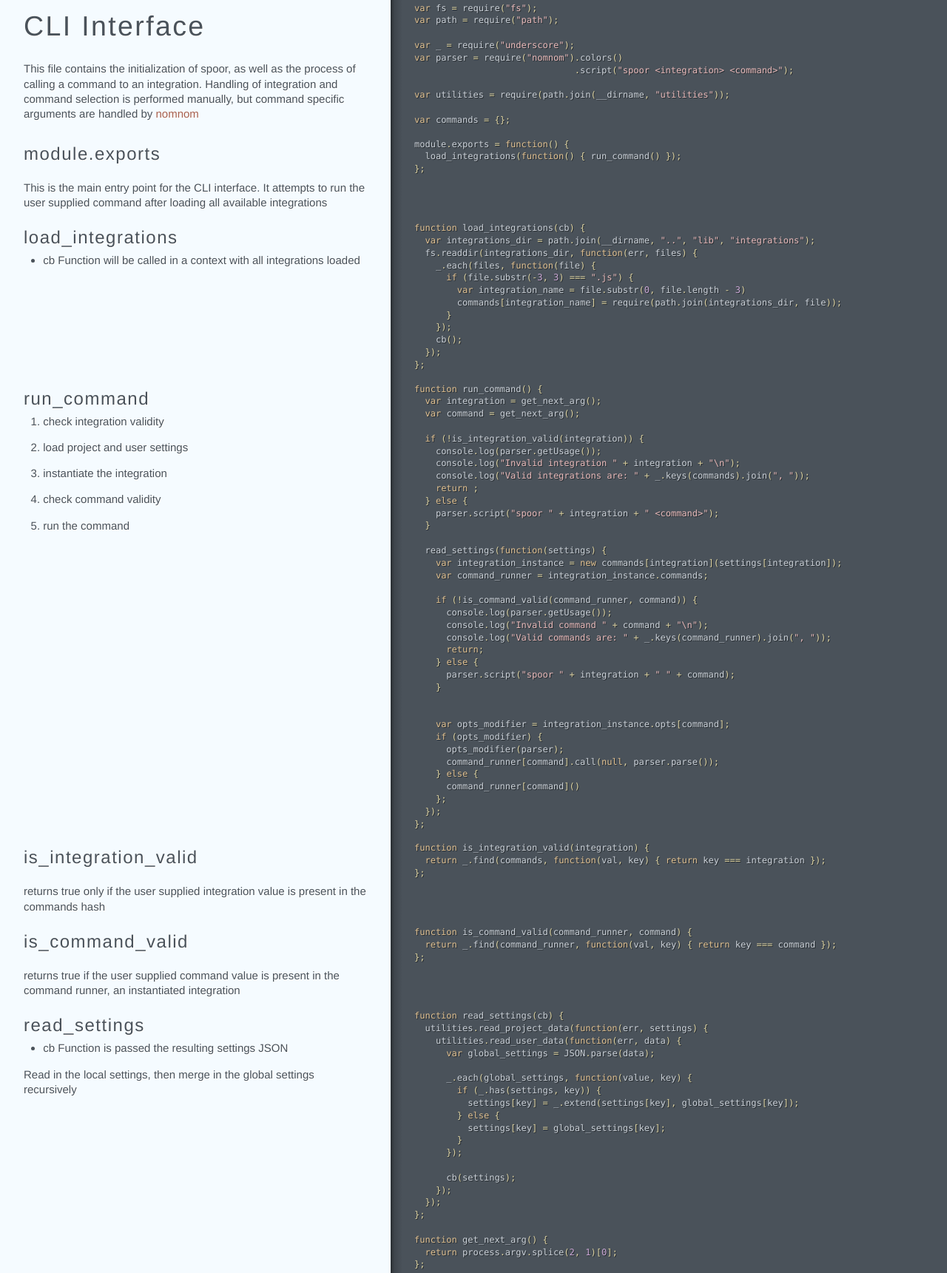
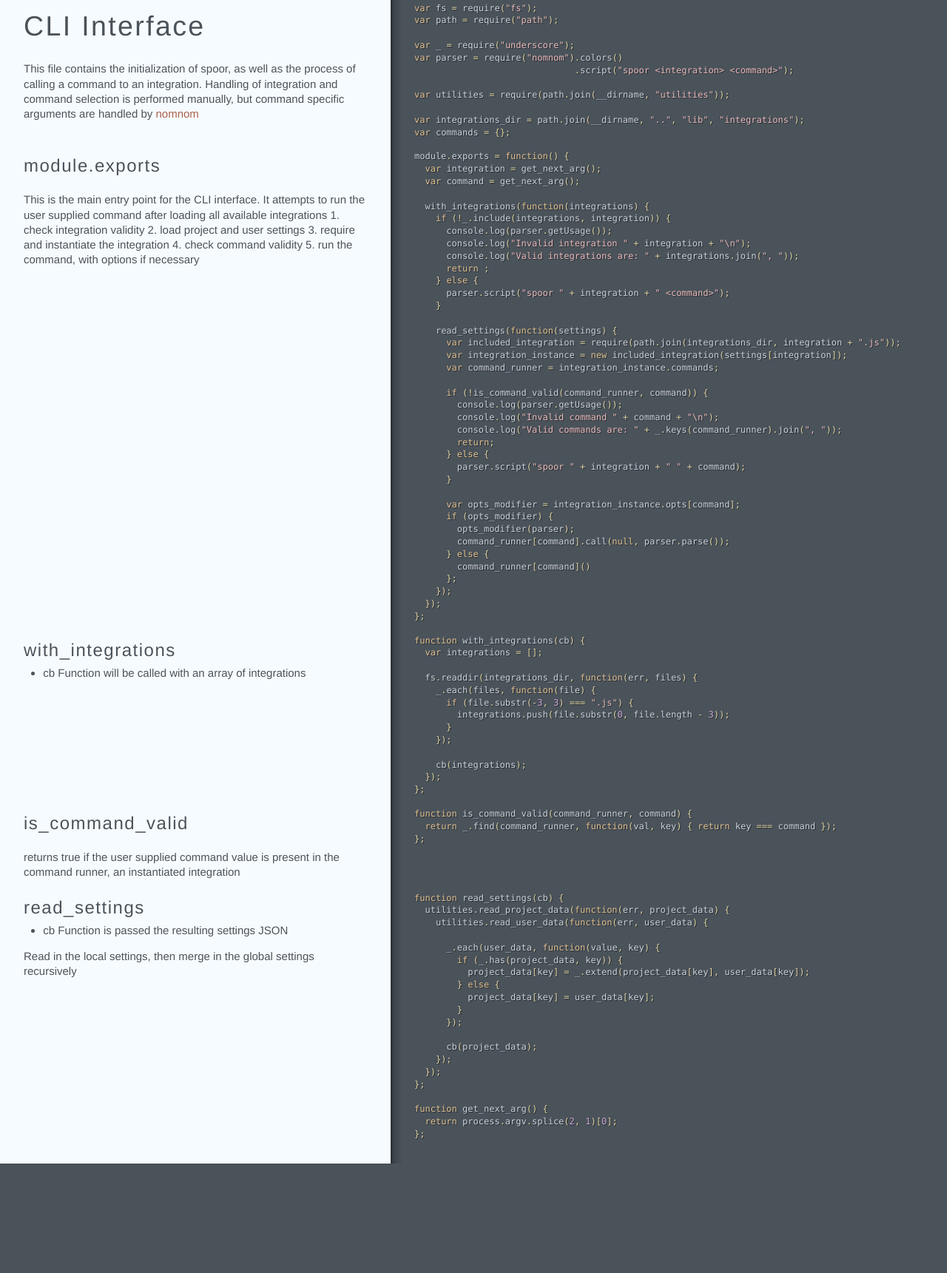
Before and after one commit to sonnym/spoor, a plain HTML site: page cli.html in a window 1280 px wide. Shown: the part 63-1784 px from the top of the page at 74% size. After the commit the page ends 1636 px from the top, so only its background shows below. Drawn offline with Linux system fonts and the light colour scheme.

Commit message:
Generated documentation for 118a3f027bf41e36d4fda36ba5123c1099d35625

```diff
--- a/assets/behavior.js
+++ b/assets/behavior.js
@@ -139,24 +139,8 @@ f.event={add:function(a,c,d,e,g){var h,i,j,k,l,m,n,o,p,q,r,s;if(!(a.nodeType===3
               "type": "heading",
               "data": {
                 "level": 3,
-                "title": "load_integrations",
-                "slug": "load-integrations"
-              },
-              "depth": 3
-            }, {
-              "type": "heading",
-              "data": {
-                "level": 3,
-                "title": "run_command",
-                "slug": "run-command"
-              },
-              "depth": 3
-            }, {
-              "type": "heading",
-              "data": {
-                "level": 3,
-                "title": "is_integration_valid",
-                "slug": "is-integration-valid"
+                "title": "with_integrations",
+                "slug": "with-integrations"
               },
               "depth": 3
             }, {
@@ -194,24 +178,8 @@ f.event={add:function(a,c,d,e,g){var h,i,j,k,l,m,n,o,p,q,r,s;if(!(a.nodeType===3
           "type": "heading",
           "data": {
             "level": 3,
-            "title": "load_integrations",
-            "slug": "load-integrations"
-          },
-          "depth": 3
-        }, {
-          "type": "heading",
-          "data": {
-            "level": 3,
-            "title": "run_command",
-            "slug": "run-command"
-          },
-          "depth": 3
-        }, {
-          "type": "heading",
-          "data": {
-            "level": 3,
-            "title": "is_integration_valid",
-            "slug": "is-integration-valid"
+            "title": "with_integrations",
+            "slug": "with-integrations"
           },
           "depth": 3
         }, {
--- a/cli.html
+++ b/cli.html
@@ -13,49 +13,32 @@ command specific arguments are handled by
 
 <span class="kd">var</span> <span class="nx">utilities</span> <span class="o">=</span> <span class="nx">require</span><span class="p">(</span><span class="nx">path</span><span class="p">.</span><span class="nx">join</span><span class="p">(</span><span class="nx">__dirname</span><span class="p">,</span> <span class="s2">&quot;utilities&quot;</span><span class="p">));</span>
 
+<span class="kd">var</span> <span class="nx">integrations_dir</span> <span class="o">=</span> <span class="nx">path</span><span class="p">.</span><span class="nx">join</span><span class="p">(</span><span class="nx">__dirname</span><span class="p">,</span> <span class="s2">&quot;..&quot;</span><span class="p">,</span> <span class="s2">&quot;lib&quot;</span><span class="p">,</span> <span class="s2">&quot;integrations&quot;</span><span class="p">);</span>
 <span class="kd">var</span> <span class="nx">commands</span> <span class="o">=</span> <span class="p">{};</span></div></div></div><div class="segment"><div class="comments"><div class="wrapper"><h3 id="moduleexports">module.exports</h3>
 
 <p>This is the main entry point for the CLI interface.  It attempts to run the user supplied
-command after loading all available integrations</p></div></div><div class="code"><div class="wrapper"><span class="nx">module</span><span class="p">.</span><span class="nx">exports</span> <span class="o">=</span> <span class="kd">function</span><span class="p">()</span> <span class="p">{</span>
-  <span class="nx">load_integrations</span><span class="p">(</span><span class="kd">function</span><span class="p">()</span> <span class="p">{</span> <span class="nx">run_command</span><span class="p">()</span> <span class="p">});</span>
-<span class="p">};</span></div></div></div><div class="segment"><div class="comments"><div class="wrapper"><h3 id="load-integrations">load_integrations</h3>
-
-<ul>
-<li>cb Function will be called in a context with all integrations loaded</li>
-</ul></div></div><div class="code"><div class="wrapper"><span class="kd">function</span> <span class="nx">load_integrations</span><span class="p">(</span><span class="nx">cb</span><span class="p">)</span> <span class="p">{</span>
-  <span class="kd">var</span> <span class="nx">integrations_dir</span> <span class="o">=</span> <span class="nx">path</span><span class="p">.</span><span class="nx">join</span><span class="p">(</span><span class="nx">__dirname</span><span class="p">,</span> <span class="s2">&quot;..&quot;</span><span class="p">,</span> <span class="s2">&quot;lib&quot;</span><span class="p">,</span> <span class="s2">&quot;integrations&quot;</span><span class="p">);</span>
-  <span class="nx">fs</span><span class="p">.</span><span class="nx">readdir</span><span class="p">(</span><span class="nx">integrations_dir</span><span class="p">,</span> <span class="kd">function</span><span class="p">(</span><span class="nx">err</span><span class="p">,</span> <span class="nx">files</span><span class="p">)</span> <span class="p">{</span>
-    <span class="nx">_</span><span class="p">.</span><span class="nx">each</span><span class="p">(</span><span class="nx">files</span><span class="p">,</span> <span class="kd">function</span><span class="p">(</span><span class="nx">file</span><span class="p">)</span> <span class="p">{</span>
-      <span class="k">if</span> <span class="p">(</span><span class="nx">file</span><span class="p">.</span><span class="nx">substr</span><span class="p">(</span><span class="o">-</span><span class="mi">3</span><span class="p">,</span> <span class="mi">3</span><span class="p">)</span> <span class="o">===</span> <span class="s2">&quot;.js&quot;</span><span class="p">)</span> <span class="p">{</span>
-        <span class="kd">var</span> <span class="nx">integration_name</span> <span class="o">=</span> <span class="nx">file</span><span class="p">.</span><span class="nx">substr</span><span class="p">(</span><span class="mi">0</span><span class="p">,</span> <span class="nx">file</span><span class="p">.</span><span class="nx">length</span> <span class="o">-</span> <span class="mi">3</span><span class="p">)</span>
-        <span class="nx">commands</span><span class="p">[</span><span class="nx">integration_name</span><span class="p">]</span> <span class="o">=</span> <span class="nx">require</span><span class="p">(</span><span class="nx">path</span><span class="p">.</span><span class="nx">join</span><span class="p">(</span><span class="nx">integrations_dir</span><span class="p">,</span> <span class="nx">file</span><span class="p">));</span>
-      <span class="p">}</span>
-    <span class="p">});</span>
-    <span class="nx">cb</span><span class="p">();</span>
-  <span class="p">});</span>
-<span class="p">};</span></div></div></div><div class="segment"><div class="comments"><div class="wrapper"><h3 id="run-command">run_command</h3>
-
-<ol>
-<li>check integration validity</li>
-<li>load project and user settings</li>
-<li>instantiate the integration</li>
-<li>check command validity</li>
-<li>run the command</li>
-</ol></div></div><div class="code"><div class="wrapper"><span class="kd">function</span> <span class="nx">run_command</span><span class="p">()</span> <span class="p">{</span>
+command after loading all available integrations
+1. check integration validity
+2. load project and user settings
+3. require and instantiate the integration
+4. check command validity
+5. run the command, with options if necessary</p></div></div><div class="code"><div class="wrapper"><span class="nx">module</span><span class="p">.</span><span class="nx">exports</span> <span class="o">=</span> <span class="kd">function</span><span class="p">()</span> <span class="p">{</span>
   <span class="kd">var</span> <span class="nx">integration</span> <span class="o">=</span> <span class="nx">get_next_arg</span><span class="p">();</span>
   <span class="kd">var</span> <span class="nx">command</span> <span class="o">=</span> <span class="nx">get_next_arg</span><span class="p">();</span>
 
-  <span class="k">if</span> <span class="p">(</span><span class="o">!</span><span class="nx">is_integration_valid</span><span class="p">(</span><span class="nx">integration</span><span class="p">))</span> <span class="p">{</span>
+  <span class="nx">with_integrations</span><span class="p">(</span><span class="kd">function</span><span class="p">(</span><span class="nx">integrations</span><span class="p">)</span> <span class="p">{</span>
+    <span class="k">if</span> <span class="p">(</span><span class="o">!</span><span class="nx">_</span><span class="p">.</span><span class="nx">include</span><span class="p">(</span><span class="nx">integrations</span><span class="p">,</span> <span class="nx">integration</span><span class="p">))</span> <span class="p">{</span>
       <span class="nx">console</span><span class="p">.</span><span class="nx">log</span><span class="p">(</span><span class="nx">parser</span><span class="p">.</span><span class="nx">getUsage</span><span class="p">());</span>
       <span class="nx">console</span><span class="p">.</span><span class="nx">log</span><span class="p">(</span><span class="s2">&quot;Invalid integration &quot;</span> <span class="o">+</span> <span class="nx">integration</span> <span class="o">+</span> <span class="s2">&quot;\n&quot;</span><span class="p">);</span>
-    <span class="nx">console</span><span class="p">.</span><span class="nx">log</span><span class="p">(</span><span class="s2">&quot;Valid integrations are: &quot;</span> <span class="o">+</span> <span class="nx">_</span><span class="p">.</span><span class="nx">keys</span><span class="p">(</span><span class="nx">commands</span><span class="p">).</span><span class="nx">join</span><span class="p">(</span><span class="s2">&quot;, &quot;</span><span class="p">));</span>
+      <span class="nx">console</span><span class="p">.</span><span class="nx">log</span><span class="p">(</span><span class="s2">&quot;Valid integrations are: &quot;</span> <span class="o">+</span> <span class="nx">integrations</span><span class="p">.</span><span class="nx">join</span><span class="p">(</span><span class="s2">&quot;, &quot;</span><span class="p">));</span>
       <span class="k">return</span> <span class="p">;</span>
     <span class="p">}</span> <span class="k">else</span> <span class="p">{</span>
       <span class="nx">parser</span><span class="p">.</span><span class="nx">script</span><span class="p">(</span><span class="s2">&quot;spoor &quot;</span> <span class="o">+</span> <span class="nx">integration</span> <span class="o">+</span> <span class="s2">&quot; &lt;command&gt;&quot;</span><span class="p">);</span>
     <span class="p">}</span>
 
     <span class="nx">read_settings</span><span class="p">(</span><span class="kd">function</span><span class="p">(</span><span class="nx">settings</span><span class="p">)</span> <span class="p">{</span>
-    <span class="kd">var</span> <span class="nx">integration_instance</span> <span class="o">=</span> <span class="k">new</span> <span class="nx">commands</span><span class="p">[</span><span class="nx">integration</span><span class="p">](</span><span class="nx">settings</span><span class="p">[</span><span class="nx">integration</span><span class="p">]);</span>
+      <span class="kd">var</span> <span class="nx">included_integration</span> <span class="o">=</span> <span class="nx">require</span><span class="p">(</span><span class="nx">path</span><span class="p">.</span><span class="nx">join</span><span class="p">(</span><span class="nx">integrations_dir</span><span class="p">,</span> <span class="nx">integration</span> <span class="o">+</span> <span class="s2">&quot;.js&quot;</span><span class="p">));</span>
+      <span class="kd">var</span> <span class="nx">integration_instance</span> <span class="o">=</span> <span class="k">new</span> <span class="nx">included_integration</span><span class="p">(</span><span class="nx">settings</span><span class="p">[</span><span class="nx">integration</span><span class="p">]);</span>
       <span class="kd">var</span> <span class="nx">command_runner</span> <span class="o">=</span> <span class="nx">integration_instance</span><span class="p">.</span><span class="nx">commands</span><span class="p">;</span>
 
       <span class="k">if</span> <span class="p">(</span><span class="o">!</span><span class="nx">is_command_valid</span><span class="p">(</span><span class="nx">command_runner</span><span class="p">,</span> <span class="nx">command</span><span class="p">))</span> <span class="p">{</span>
@@ -67,7 +50,6 @@ command after loading all available integrations</p></div></div><div class="code
         <span class="nx">parser</span><span class="p">.</span><span class="nx">script</span><span class="p">(</span><span class="s2">&quot;spoor &quot;</span> <span class="o">+</span> <span class="nx">integration</span> <span class="o">+</span> <span class="s2">&quot; &quot;</span> <span class="o">+</span> <span class="nx">command</span><span class="p">);</span>
       <span class="p">}</span>
 
-
       <span class="kd">var</span> <span class="nx">opts_modifier</span> <span class="o">=</span> <span class="nx">integration_instance</span><span class="p">.</span><span class="nx">opts</span><span class="p">[</span><span class="nx">command</span><span class="p">];</span>
       <span class="k">if</span> <span class="p">(</span><span class="nx">opts_modifier</span><span class="p">)</span> <span class="p">{</span>
         <span class="nx">opts_modifier</span><span class="p">(</span><span class="nx">parser</span><span class="p">);</span>
@@ -76,10 +58,23 @@ command after loading all available integrations</p></div></div><div class="code
         <span class="nx">command_runner</span><span class="p">[</span><span class="nx">command</span><span class="p">]()</span>
       <span class="p">};</span>
     <span class="p">});</span>
-<span class="p">};</span></div></div></div><div class="segment"><div class="comments"><div class="wrapper"><h3 id="is-integration-valid">is_integration_valid</h3>
+  <span class="p">});</span>
+<span class="p">};</span></div></div></div><div class="segment"><div class="comments"><div class="wrapper"><h3 id="with-integrations">with_integrations</h3>
 
-<p>returns true only if the user supplied integration value is present in the commands hash</p></div></div><div class="code"><div class="wrapper"><span class="kd">function</span> <span class="nx">is_integration_valid</span><span class="p">(</span><span class="nx">integration</span><span class="p">)</span> <span class="p">{</span>
-  <span class="k">return</span> <span class="nx">_</span><span class="p">.</span><span class="nx">find</span><span class="p">(</span><span class="nx">commands</span><span class="p">,</span> <span class="kd">function</span><span class="p">(</span><span class="nx">val</span><span class="p">,</span> <span class="nx">key</span><span class="p">)</span> <span class="p">{</span> <span class="k">return</span> <span class="nx">key</span> <span class="o">===</span> <span class="nx">integration</span> <span class="p">});</span>
+<ul>
+<li>cb Function will be called with an array of integrations</li>
+</ul></div></div><div class="code"><div class="wrapper"><span class="kd">function</span> <span class="nx">with_integrations</span><span class="p">(</span><span class="nx">cb</span><span class="p">)</span> <span class="p">{</span>
+  <span class="kd">var</span> <span class="nx">integrations</span> <span class="o">=</span> <span class="p">[];</span>
+
+  <span class="nx">fs</span><span class="p">.</span><span class="nx">readdir</span><span class="p">(</span><span class="nx">integrations_dir</span><span class="p">,</span> <span class="kd">function</span><span class="p">(</span><span class="nx">err</span><span class="p">,</span> <span class="nx">files</span><span class="p">)</span> <span class="p">{</span>
+    <span class="nx">_</span><span class="p">.</span><span class="nx">each</span><span class="p">(</span><span class="nx">files</span><span class="p">,</span> <span class="kd">function</span><span class="p">(</span><span class="nx">file</span><span class="p">)</span> <span class="p">{</span>
+      <span class="k">if</span> <span class="p">(</span><span class="nx">file</span><span class="p">.</span><span class="nx">substr</span><span class="p">(</span><span class="o">-</span><span class="mi">3</span><span class="p">,</span> <span class="mi">3</span><span class="p">)</span> <span class="o">===</span> <span class="s2">&quot;.js&quot;</span><span class="p">)</span> <span class="p">{</span>
+        <span class="nx">integrations</span><span class="p">.</span><span class="nx">push</span><span class="p">(</span><span class="nx">file</span><span class="p">.</span><span class="nx">substr</span><span class="p">(</span><span class="mi">0</span><span class="p">,</span> <span class="nx">file</span><span class="p">.</span><span class="nx">length</span> <span class="o">-</span> <span class="mi">3</span><span class="p">));</span>
+      <span class="p">}</span>
+    <span class="p">});</span>
+
+    <span class="nx">cb</span><span class="p">(</span><span class="nx">integrations</span><span class="p">);</span>
+  <span class="p">});</span>
 <span class="p">};</span></div></div></div><div class="segment"><div class="comments"><div class="wrapper"><h3 id="is-command-valid">is_command_valid</h3>
 
 <p>returns true if the user supplied command value is present in the
@@ -92,19 +87,18 @@ command runner, an instantiated integration</p></div></div><div class="code"><di
 </ul>
 
 <p>Read in the local settings, then merge in the global settings recursively</p></div></div><div class="code"><div class="wrapper"><span class="kd">function</span> <span class="nx">read_settings</span><span class="p">(</span><span class="nx">cb</span><span class="p">)</span> <span class="p">{</span>
-  <span class="nx">utilities</span><span class="p">.</span><span class="nx">read_project_data</span><span class="p">(</span><span class="kd">function</span><span class="p">(</span><span class="nx">err</span><span class="p">,</span> <span class="nx">settings</span><span class="p">)</span> <span class="p">{</span>
-    <span class="nx">utilities</span><span class="p">.</span><span class="nx">read_user_data</span><span class="p">(</span><span class="kd">function</span><span class="p">(</span><span class="nx">err</span><span class="p">,</span> <span class="nx">data</span><span class="p">)</span> <span class="p">{</span>
-      <span class="kd">var</span> <span class="nx">global_settings</span> <span class="o">=</span> <span class="nx">JSON</span><span class="p">.</span><span class="nx">parse</span><span class="p">(</span><span class="nx">data</span><span class="p">);</span>
+  <span class="nx">utilities</span><span class="p">.</span><span class="nx">read_project_data</span><span class="p">(</span><span class="kd">function</span><span class="p">(</span><span class="nx">err</span><span class="p">,</span> <span class="nx">project_data</span><span class="p">)</span> <span class="p">{</span>
+    <span class="nx">utilities</span><span class="p">.</span><span class="nx">read_user_data</span><span class="p">(</span><span class="kd">function</span><span class="p">(</span><span class="nx">err</span><span class="p">,</span> <span class="nx">user_data</span><span class="p">)</span> <span class="p">{</span>
 
-      <span class="nx">_</span><span class="p">.</span><span class="nx">each</span><span class="p">(</span><span class="nx">global_settings</span><span class="p">,</span> <span class="kd">function</span><span class="p">(</span><span class="nx">value</span><span class="p">,</span> <span class="nx">key</span><span class="p">)</span> <span class="p">{</span>
-        <span class="k">if</span> <span class="p">(</span><span class="nx">_</span><span class="p">.</span><span class="nx">has</span><span class="p">(</span><span class="nx">settings</span><span class="p">,</span> <span class="nx">key</span><span class="p">))</span> <span class="p">{</span>
-          <span class="nx">settings</span><span class="p">[</span><span class="nx">key</span><span class="p">]</span> <span class="o">=</span> <span class="nx">_</span><span class="p">.</span><span class="nx">extend</span><span class="p">(</span><span class="nx">settings</span><span class="p">[</span><span class="nx">key</span><span class="p">],</span> <span class="nx">global_settings</span><span class="p">[</span><span class="nx">key</span><span class="p">]);</span>
+      <span class="nx">_</span><span class="p">.</span><span class="nx">each</span><span class="p">(</span><span class="nx">user_data</span><span class="p">,</span> <span class="kd">function</span><span class="p">(</span><span class="nx">value</span><span class="p">,</span> <span class="nx">key</span><span class="p">)</span> <span class="p">{</span>
+        <span class="k">if</span> <span class="p">(</span><span class="nx">_</span><span class="p">.</span><span class="nx">has</span><span class="p">(</span><span class="nx">project_data</span><span class="p">,</span> <span class="nx">key</span><span class="p">))</span> <span class="p">{</span>
+          <span class="nx">project_data</span><span class="p">[</span><span class="nx">key</span><span class="p">]</span> <span class="o">=</span> <span class="nx">_</span><span class="p">.</span><span class="nx">extend</span><span class="p">(</span><span class="nx">project_data</span><span class="p">[</span><span class="nx">key</span><span class="p">],</span> <span class="nx">user_data</span><span class="p">[</span><span class="nx">key</span><span class="p">]);</span>
         <span class="p">}</span> <span class="k">else</span> <span class="p">{</span>
-          <span class="nx">settings</span><span class="p">[</span><span class="nx">key</span><span class="p">]</span> <span class="o">=</span> <span class="nx">global_settings</span><span class="p">[</span><span class="nx">key</span><span class="p">];</span>
+          <span class="nx">project_data</span><span class="p">[</span><span class="nx">key</span><span class="p">]</span> <span class="o">=</span> <span class="nx">user_data</span><span class="p">[</span><span class="nx">key</span><span class="p">];</span>
         <span class="p">}</span>
       <span class="p">});</span>
 
-      <span class="nx">cb</span><span class="p">(</span><span class="nx">settings</span><span class="p">);</span>
+      <span class="nx">cb</span><span class="p">(</span><span class="nx">project_data</span><span class="p">);</span>
     <span class="p">});</span>
   <span class="p">});</span>
 <span class="p">};</span>
```
Also changed, not shown: integrations/github.html (+5 -15 lines), integrations/setup.html (added, +7 -0 lines), integrations/tracker.html (+5 -15 lines). Lines whose indentation alone changed are shown as unchanged.
